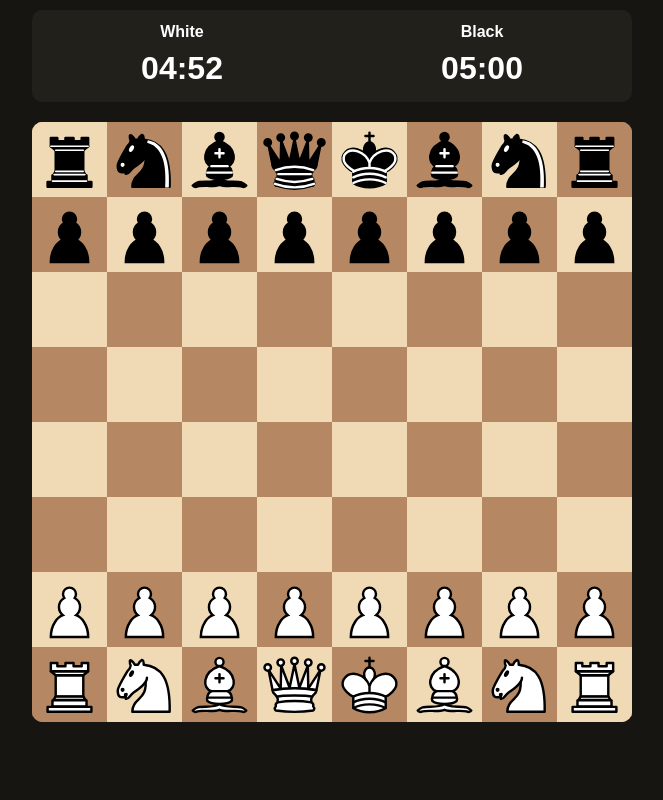
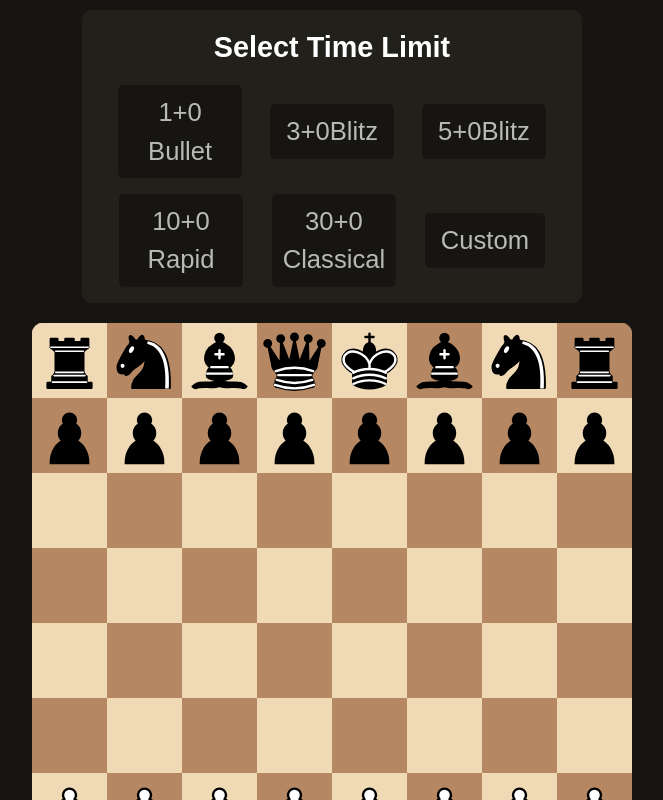
Before and after one commit to codeveryday-exe/chess, a React (Vite) app: page / in a window 1280 px wide. Shown: the whole page, without its empty margins (308-971 px from the left). Built offline with nearby package versions, Linux system fonts and the light colour scheme.

Commit message:
feat: add time limit selection box

```diff
--- a/src/App.tsx
+++ b/src/App.tsx
@@ -4,16 +4,21 @@ import { PromotionPieceSelector } from './components/PromotionPieceSelector';
 import { useBoard } from './contexts/BoardContext';
 import styles from './App.module.css';
 import { Clock } from './contexts/Clock';
+import { TimeLimitSelectionBox } from './components/TimeLimitSelectionBox';
+import { BLACK, WHITE } from 'chess.js';
 
 export default function App() {
-  const { promotionWaitingMove } = useBoard();
+  const { promotionWaitingMove, selectedTime } = useBoard();
 
   return (
     <main className={styles.app}>
-      <div className={styles.clockBox}>
-        <Clock timeLimit={300} color={'w'} />
-        <Clock timeLimit={300} color={'b'} />
-      </div>
+      {!selectedTime && <TimeLimitSelectionBox />}
+      {selectedTime && (
+        <div className={styles.clockBox}>
+          <Clock timeLimit={selectedTime} color={WHITE} />
+          <Clock timeLimit={selectedTime} color={BLACK} />
+        </div>
+      )}
       <Board />
       <EndgameAlertBox />
       {promotionWaitingMove && <PromotionPieceSelector promotionWaitingMove={promotionWaitingMove} />}
--- /dev/null
+++ b/src/components/TimeLimitSelectionBox.module.css
@@ -0,0 +1,71 @@
+.box {
+  display: flex;
+  flex-direction: column;
+  justify-content: center;
+  align-items: center;
+  max-width: 500px;
+  gap: 16px;
+  background-color: #22201b;
+  border-radius: 10px;
+  margin: 10px auto;
+  padding: 16px 24px;
+}
+
+.infoText {
+  font-size: 1.8rem;
+  font-weight: bold;
+}
+
+.timeSelectionBox {
+  display: flex;
+  justify-content: space-evenly;
+  gap: 16px;
+  align-items: center;
+  flex-wrap: wrap;
+}
+
+.timeSelectionBtn {
+  display: flex;
+  justify-content: center;
+  align-items: center;
+  flex-wrap: wrap;
+  max-width: 124px;
+  padding: 8px 16px;
+  border-radius: 5px;
+  background-color: #161512;
+
+  &:hover {
+    background-color: #0e0c0b;
+  }
+
+  p {
+    font-size: 1.6rem;
+    color: #b9b9b9;
+  }
+}
+
+.customTimeBox {
+  display: flex;
+  justify-content: center;
+  align-items: center;
+  flex-wrap: wrap;
+  gap: 5px;
+}
+
+.input {
+  padding: 3px 5px;
+  background-color: black;
+  color: white;
+  border: 1px solid black;
+  border-radius: 3px;
+}
+
+.customTimeBtn {
+  padding: 5px 8px;
+  border-radius: 5px;
+  background-color: #161512;
+
+  &:hover {
+    background-color: #0e0c0b;
+  }
+}
--- /dev/null
+++ b/src/components/TimeLimitSelectionBox.tsx
@@ -0,0 +1,68 @@
+import { useState } from 'react';
+import { useBoard } from '../contexts/BoardContext';
+import styles from './TimeLimitSelectionBox.module.css';
+
+export function TimeLimitSelectionBox() {
+  const { setSelectedTime } = useBoard();
+  const [toggleCustomTimeSelector, setToggleCustomTimeSelector] = useState(false);
+
+  return (
+    <>
+      <div className={styles.box}>
+        <p className={styles.infoText}>Select Time Limit</p>
+        <div className={styles.timeSelectionBox}>
+          <button onClick={() => setSelectedTime(60)} type="button" className={styles.timeSelectionBtn}>
+            <p>1+0</p>
+            <p>Bullet</p>
+          </button>
+          <button onClick={() => setSelectedTime(180)} type="button" className={styles.timeSelectionBtn}>
+            <p>3+0</p>
+            <p>Blitz</p>
+          </button>
+          <button onClick={() => setSelectedTime(300)} type="button" className={styles.timeSelectionBtn}>
+            <p>5+0</p>
+            <p>Blitz</p>
+          </button>
+          <button onClick={() => setSelectedTime(600)} type="button" className={styles.timeSelectionBtn}>
+            <p>10+0</p>
+            <p>Rapid</p>
+          </button>
+          <button onClick={() => setSelectedTime(1800)} type="button" className={styles.timeSelectionBtn}>
+            <p>30+0</p>
+            <p>Classical</p>
+          </button>
+          <button
+            onClick={() => setToggleCustomTimeSelector((value) => !value)}
+            type="button"
+            className={styles.timeSelectionBtn}
+          >
+            <p>Custom</p>
+          </button>
+          {toggleCustomTimeSelector && (
+            <form
+              onSubmit={(event) => {
+                event.preventDefault();
+                const form = event.currentTarget;
+                const formData = new FormData(form);
+                setSelectedTime(Number(formData.get('minutes')) * 60);
+              }}
+              className={styles.customTimeBox}
+            >
+              <input
+                className={styles.input}
+                name="minutes"
+                type="number"
+                min={0.1}
+                placeholder="Enter as minutes"
+                required
+              />
+              <button className={styles.customTimeBtn} type="submit">
+                Submit
+              </button>
+            </form>
+          )}
+        </div>
+      </div>
+    </>
+  );
+}
--- a/src/contexts/BoardContext.tsx
+++ b/src/contexts/BoardContext.tsx
@@ -18,6 +18,8 @@ interface BoardContextValues {
   setPromotionWaitingMove: (move: Move | undefined) => void;
   selectedPiece: BoardPiece | undefined;
   setSelectedPiece: (piece: BoardPiece | undefined) => void;
+  selectedTime: number | undefined;
+  setSelectedTime: (time: number | undefined) => void;
 }
 
 const BoardContext = createContext<BoardContextValues | null>(null);
@@ -46,6 +48,8 @@ export function BoardContextProvider({ children }: { children: ReactNode }) {
   const [turn, setTurn] = useState(() => chess.turn());
   const [promotionWaitingMove, setPromotionWaitingMove] = useState<Move>();
   const [selectedPiece, setSelectedPiece] = useState<BoardPiece>();
+  const [selectedTime, setSelectedTime] = useState<number>();
+
 
   function syncState() {
     setBoard(chess.board());
@@ -60,6 +64,9 @@ export function BoardContextProvider({ children }: { children: ReactNode }) {
   function reset() {
     chess.reset();
     syncState();
+    setSelectedTime(undefined);
+    setSelectedPiece(undefined);
+    setPromotionWaitingMove(undefined);
   }
 
   function makeMove(...args: Parameters<typeof chess.move>) {
@@ -88,6 +95,8 @@ export function BoardContextProvider({ children }: { children: ReactNode }) {
         setPromotionWaitingMove,
         selectedPiece,
         setSelectedPiece,
+        selectedTime,
+        setSelectedTime,
         turn,
         reset,
         makeMove,
```
